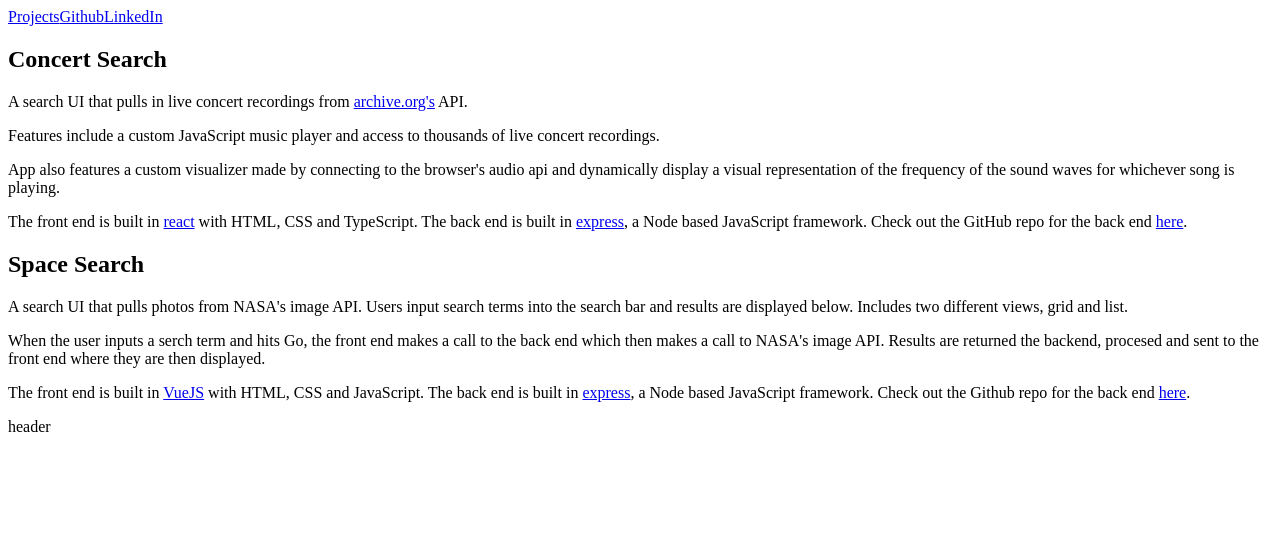
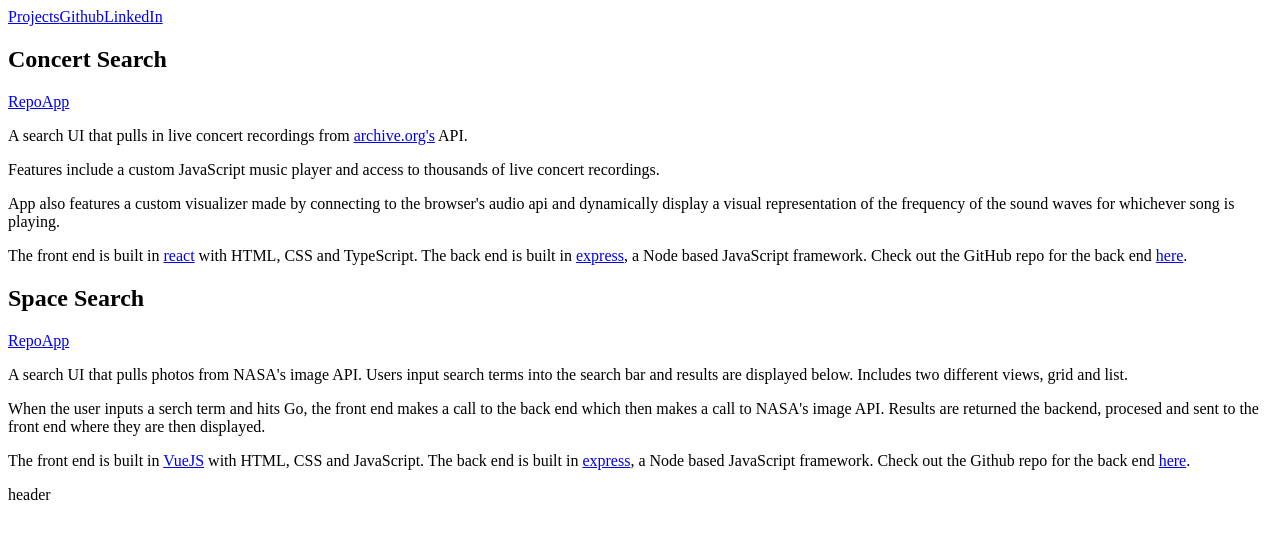
Before and after one commit to jacobg1/portfolio, a Gatsby site: page /projects in a window 1280 px wide. Built offline with nearby package versions, Linux system fonts and the light colour scheme; Gatsby itself is replaced by a stand-in of ours.

Commit message:
Adding components for projects and links

```diff
--- /dev/null
+++ b/src/components/content.tsx
@@ -0,0 +1,5 @@
+import * as React from "react";
+
+export const Content: React.FC<{ content: string }> = ({ content }) => {
+  return <div dangerouslySetInnerHTML={{ __html: content }} />;
+};
--- /dev/null
+++ b/src/components/nav-link.tsx
@@ -0,0 +1,19 @@
+import * as React from "react";
+
+interface NavLinkProps {
+  destination: string;
+  text: string;
+  newTab: boolean;
+}
+
+export const NavLink: React.FC<NavLinkProps> = ({
+  destination,
+  text,
+  newTab,
+}) => {
+  return (
+    <a href={destination} target={newTab ? "_blank" : "_self"} rel="noreferrer">
+      {text}
+    </a>
+  );
+};
--- /dev/null
+++ b/src/components/projects.tsx
@@ -0,0 +1,21 @@
+import * as React from "react";
+import { Content } from "./content";
+import { NavLink } from "./nav-link";
+
+interface ProjectProps {
+  html: string;
+  title: string;
+  app: string;
+  repo: string;
+}
+
+export const Project: React.FC<ProjectProps> = ({ html, title, repo, app }) => {
+  return (
+    <div>
+      <h2>{title}</h2>
+      <NavLink text="Repo" destination={repo} newTab={true} />
+      <NavLink text="App" destination={app} newTab={true} />
+      <Content content={html} />
+    </div>
+  );
+};
--- a/src/components/site-header.tsx
+++ b/src/components/site-header.tsx
@@ -1,5 +1,6 @@
 import * as React from "react";
 import { graphql, useStaticQuery } from "gatsby";
+import { NavLink } from "./nav-link";
 
 interface NavLinkProps {
   text: string;
@@ -44,11 +45,3 @@ export const SiteHeader: React.FC = () => {
     </header>
   );
 };
-
-const NavLink: React.FC<NavLinkProps> = ({ text, destination, newTab }) => {
-  return (
-    <a href={destination} target={newTab ? "_blank" : "_self"} rel="noreferrer">
-      {text}
-    </a>
-  );
-};
--- a/src/pages/index.tsx
+++ b/src/pages/index.tsx
@@ -2,6 +2,7 @@ import * as React from "react";
 import { PageMeta } from "../components/page-meta";
 import { Page } from "../components/page";
 import { graphql, PageProps } from "gatsby";
+import { Content } from "../components/content";
 
 type PageData = {
   markdownRemark: {
@@ -20,7 +21,7 @@ const IndexPage: React.FC<PageProps<PageData>> = ({
   return (
     <Page>
       <PageMeta />
-      <div dangerouslySetInnerHTML={{ __html: html }} />
+      <Content content={html} />
     </Page>
   );
 };
--- a/src/pages/projects.tsx
+++ b/src/pages/projects.tsx
@@ -2,51 +2,26 @@ import * as React from "react";
 import { PageMeta } from "../components/page-meta";
 import { Page } from "../components/page";
 import { graphql, PageProps } from "gatsby";
+import { Project } from "../components/projects";
 
-interface Item {
+interface Node {
   node: {
     id: string;
     html: string;
-    frontmatter: {
-      title: string;
-      app: string;
-      repo: string;
-    };
+    frontmatter: Frontmatter;
   };
 }
 
+type Frontmatter = {
+  title: string;
+  app: string;
+  repo: string;
+};
+
 type PageData = {
   allMarkdownRemark: {
-    edges: Item[];
+    edges: Node[];
   };
-};
-
-const ProjectsPage: React.FC<PageProps<PageData>> = ({
-  data: {
-    allMarkdownRemark: { edges },
-  },
-}) => {
-  console.log(edges);
-  return (
-    <Page>
-      <PageMeta metaTitle="Projects page" />
-      {/* <div dangerouslySetInnerHTML={{ __html: html }} /> */}
-      {edges.map(
-        ({
-          node: {
-            id,
-            html,
-            frontmatter: { title },
-          },
-        }) => (
-          <div key={`project-${id}`}>
-            <h2>{title}</h2>
-            <div dangerouslySetInnerHTML={{ __html: html }} />
-          </div>
-        )
-      )}
-    </Page>
-  );
 };
 
 export const pageQuery = graphql`
@@ -67,4 +42,19 @@ export const pageQuery = graphql`
   }
 `;
 
+const ProjectsPage: React.FC<PageProps<PageData>> = ({
+  data: {
+    allMarkdownRemark: { edges },
+  },
+}) => {
+  return (
+    <Page>
+      <PageMeta metaTitle="Projects page" />
+      {edges.map(({ node: { id, html, frontmatter } }) => (
+        <Project key={`project-${id}`} html={html} {...frontmatter} />
+      ))}
+    </Page>
+  );
+};
+
 export default ProjectsPage;
```
